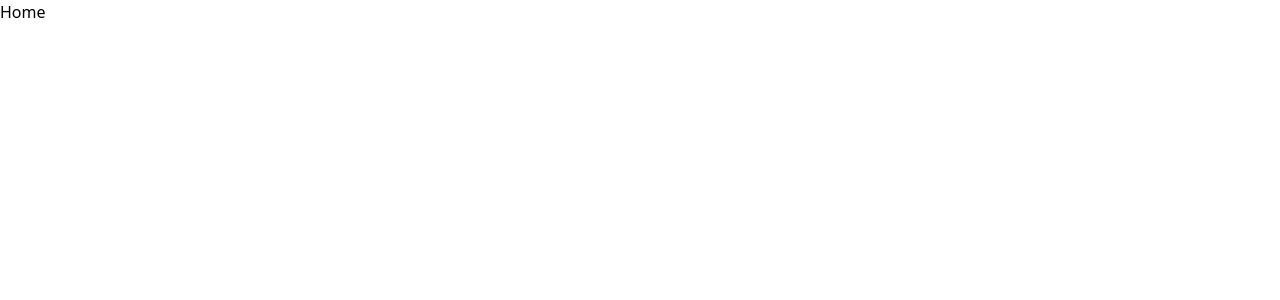
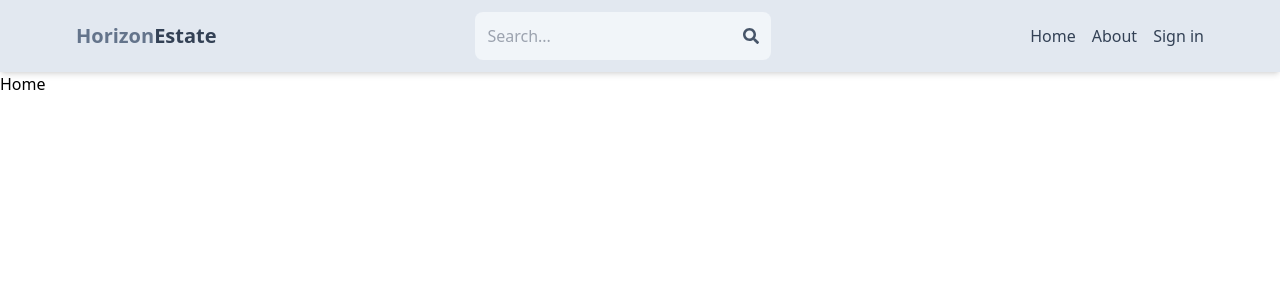
Before and after one commit to Robin-Gouda/Real_Estate, a React (Vite) app in the folder client/: page / in a window 1280 px wide. Shown: the top 300 px of the page. Built offline with nearby package versions, Linux system fonts and the light colour scheme.

Commit message:
create header component

```diff
--- a/client/index.html
+++ b/client/index.html
@@ -2,9 +2,9 @@
 <html lang="en">
   <head>
     <meta charset="UTF-8" />
-    <link rel="icon" type="image/svg+xml" href="/vite.svg" />
+    <link rel="icon" href="./public/favicon.png" />
     <meta name="viewport" content="width=device-width, initial-scale=1.0" />
-    <title>Vite + React</title>
+    <title>Horizon Estate</title>
   </head>
   <body>
     <div id="root"></div>
--- a/client/package.json
+++ b/client/package.json
@@ -12,6 +12,7 @@
   "dependencies": {
     "react": "^18.2.0",
     "react-dom": "^18.2.0",
+    "react-icons": "^5.0.1",
     "react-router-dom": "^6.22.1"
   },
   "devDependencies": {
--- a/client/src/App.jsx
+++ b/client/src/App.jsx
@@ -6,10 +6,12 @@
 import SignUp from "./pages/SignUp.jsx";
 import About from "./pages/About.jsx";
 import Profile from "./pages/Profile.jsx";
+import Header from "./Components/Header.jsx";
 
 const App = () => {
   return (
     <BrowserRouter>
+      <Header />
       <Routes>
         <Route path="*" element={<Error />} />
         <Route path="/" element={<Home />} />
--- /dev/null
+++ b/client/src/Components/Header.jsx
@@ -0,0 +1,42 @@
+import { FaSearch } from "react-icons/fa";
+import { NavLink } from "react-router-dom";
+
+const Header = () => {
+  return (
+    <header className=" bg-slate-200 shadow-md">
+      <div className="flex justify-between p-3 items-center max-w-6xl mx-auto ">
+        <NavLink to="/">
+          <h1 className=" font-bold text-sm sm:text-xl flex  flex-wrap ">
+            <span className="text-slate-500">Horizon</span>
+            <span className="text-slate-700">Estate</span>
+          </h1>
+        </NavLink>
+        <form className="bg-slate-100 p-3 rounded-lg flex items-center">
+          <input
+            type="text"
+            placeholder="Search..."
+            className="bg-transparent focus:outline-none w-24 sm:w-64 "
+          />
+          <FaSearch className="text-slate-600" />
+        </form>
+        <ul className="flex  gap-4">
+          <NavLink to="/">
+            <li className="hidden sm:inline text-slate-700 hover:underline">
+              Home
+            </li>
+          </NavLink>
+          <NavLink to="/about ">
+            <li className="hidden sm:inline text-slate-700 hover:underline">
+              About
+            </li>
+          </NavLink>
+          <NavLink to="/sign-in ">
+            <li className="text-slate-700 hover:underline">Sign in</li>
+          </NavLink>
+        </ul>
+      </div>
+    </header>
+  );
+};
+
+export default Header;
--- a/client/src/Components/Navbar.jsx
+++ /dev/null
@@ -1,7 +0,0 @@
-import React from "react";
-
-const Navbar = () => {
-  return <div>Navbar</div>;
-};
-
-export default Navbar;
```
Also changed, not shown: client/public/favicon.png (added), 1 other file (tests, documents, lock files or other folders).
